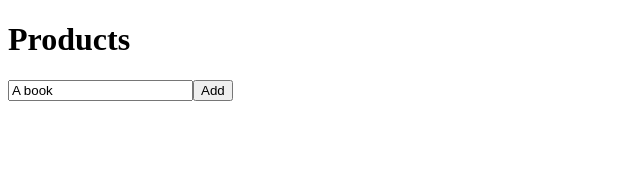
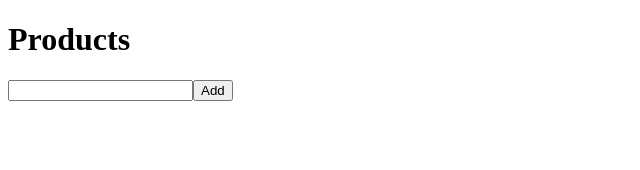
Before and after one commit to plolon/AngularFullApp, an Angular app: page / in a window 1280 px wide. Shown: the top 170 px of the page, without its empty margins (0-640 px from the left). Built offline with nearby package versions, Linux system fonts and the light colour scheme.

Commit message:
Changed to using form

```diff
--- a/src/app/products.component.html
+++ b/src/app/products.component.html
@@ -1,4 +1,6 @@
 <h1>Products</h1>
-<input *ngIf="isDisabled" type="text" [(ngModel)]="productName">
-<button *ngIf="isDisabled" (click)="onAddProduct()">Add</button>
-<app-product (productClicked)="onRemoveProduct(product)" *ngFor="let product of products" [productName]="product">{{productName}}</app-product>
+<form (ngSubmit)="onAddProduct(f)" #f="ngForm">
+    <input type="text" ngModel name="productName" required>
+    <button type="submit">Add</button>
+</form>
+<app-product (productClicked)="onRemoveProduct(product)" *ngFor="let product of products" [productName]="product"></app-product>
--- a/src/app/products.component.ts
+++ b/src/app/products.component.ts
@@ -7,15 +7,17 @@ import { Component } from "@angular/core";
 export class ProductsComponent {
     productName = 'A book';
     products: string[] = [];
-    isDisabled = false;
+    isDisabled = true;
     constructor() {
         setTimeout(() => {
-            this.isDisabled = true;
+            this.isDisabled = false;
         }, 1000);
     }
 
-    onAddProduct() {
-        this.products.push(this.productName);
+    onAddProduct(form : any) {
+            if(form.status === "VALID"){
+                this.products.push(form.value.productName);
+            }
     }
 
     onRemoveProduct(product: string){
```
